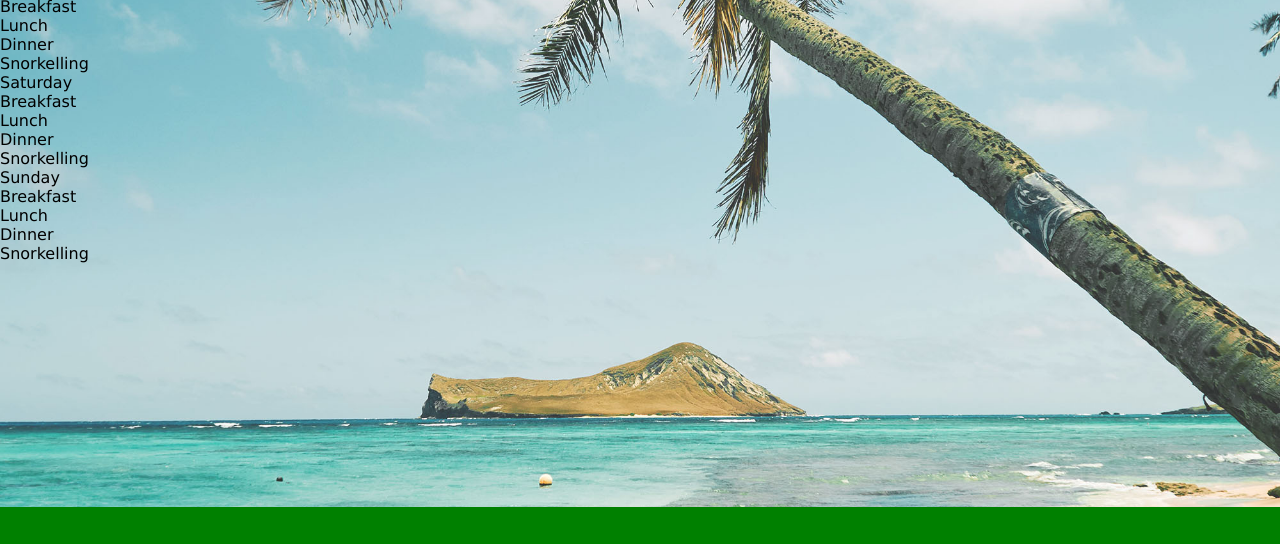
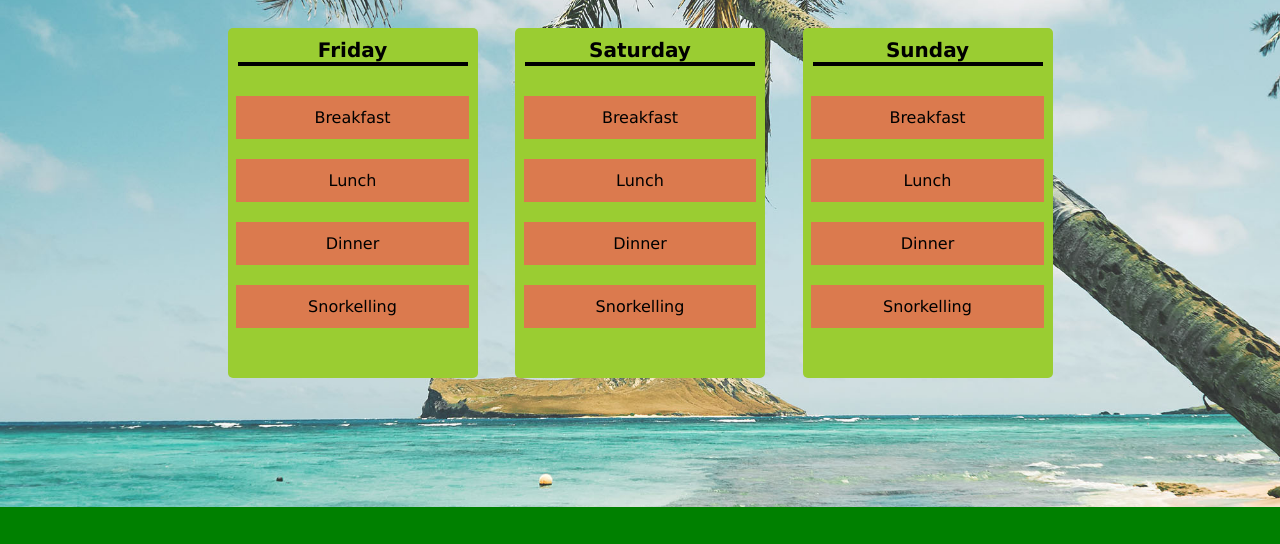
Before and after one commit to RikBroz/richard-brousseau-travelsite, a plain HTML site: page pages/hawaii.html in a window 1280 px wide. Shown: the part 198-742 px from the top of the page. Drawn offline with Linux system fonts and the light colour scheme.

Commit message:
finalized hawaii page

```diff
--- a/css/destinations.css
+++ b/css/destinations.css
@@ -19,6 +19,18 @@
     */
 }
 
+.destination--hawaii {
+
+}
+
+.destination--iceland {
+
+}
+
+.destination--greece {
+
+}
+
 .destination__name {
     text-align: left;
     color: #FFFFFF;
@@ -30,28 +42,77 @@
     left: 5%;
     margin-top: 20px;
     /* width: 50%; */
-    width: 75%;
+    /* width: 75%; */
+    width: 60%;
 
     /* padding: 30px 30px 0px; */
 
 }
 
 .destination__cards {
+    display: flex;
+    justify-content: space-evenly;
+    margin: auto;
+    max-width: 900px;
+}
+
+.destination__card {
+    width: 250px;
+    /* height: 400px; */
+    /* ???  USE THIS */
+    height: 350px;
+
+    text-align: center;
+    /* margin-top: 20px; */
+    /* ??? USE THIS */
+    margin-top: 50px;
+
+    background-color: yellowgreen;
+    /* background-color: #FFFFFF; */
+
+    border-radius: 5px;
+
+    /* position: relative; */
+
+    /* padding: 20px; */
+
+    /* Alternative [Newly added; USE] */
+    display: flex;
+    flex-direction: column;
+    justify-content: space-evenly;
 
 }
 
-.destination__card {
+.destination__day {
+    font-size: 20px;
+    font-weight: 700;
+    border-bottom: 4px solid black;
+    /* margin-top: 10px; */
+    /* margin-top: 10px 10px auto; */
+    margin: 10px;
 
 }
 
 .destination__list {
+    list-style-type: none;
 
-}
+    /* Causes problems when sizing web page */
+    /* padding: 20px; */
 
-.destination__day {
-
+    /* Alternative [Newly added; USE] */
+    display: flex;
+    flex-direction: column;
+    align-items: center;
+    height: 100%;
 }
 
 .destination__activity {
+    /* margin-top: 40px; */
+    background-color: #DB7A4E;
+    /* padding: 10px; */
 
+    left: 25px;
+    width: 93%;
+    margin-top: 20px;
+    padding: 12px;
 }
--- a/css/global.css
+++ b/css/global.css
@@ -35,6 +35,8 @@ body {
     position: fixed;
     width: 100%;
     height: 63px;
+
+    z-index: 1;
 
     /* Use this */
     /* background-color: #FFFFFF; */
--- a/pages/hawaii.html
+++ b/pages/hawaii.html
@@ -50,8 +50,9 @@
 
             <div class="destination__cards">
                 <article class="destination__card">
+                    <h4 class="destination__day">Friday</h4>
                     <ul class="destination__list">
-                        <li class="destination__day">Friday</li>
+                        <!-- <li class="destination__day">Friday</li> -->
                         <li class="destination__activity">Breakfast</li>
                         <li class="destination__activity">Lunch</li>
                         <li class="destination__activity">Dinner</li>
@@ -60,8 +61,9 @@
                 </article>
 
                 <article class="destination__card">
+                    <h4 class="destination__day">Saturday</h4>
                     <ul class="destination__list">
-                        <li class="destination__day">Saturday</li>
+                        <!-- <li class="destination__day">Saturday</li> -->
                         <li class="destination__activity">Breakfast</li>
                         <li class="destination__activity">Lunch</li>
                         <li class="destination__activity">Dinner</li>
@@ -70,8 +72,9 @@
                 </article>
 
                 <article class="destination__card">
+                    <h4 class="destination__day">Sunday</h4>
                     <ul class="destination__list">
-                        <li class="destination__day">Sunday</li>
+                        <!-- <li class="destination__day">Sunday</li> -->
                         <li class="destination__activity">Breakfast</li>
                         <li class="destination__activity">Lunch</li>
                         <li class="destination__activity">Dinner</li>
```
